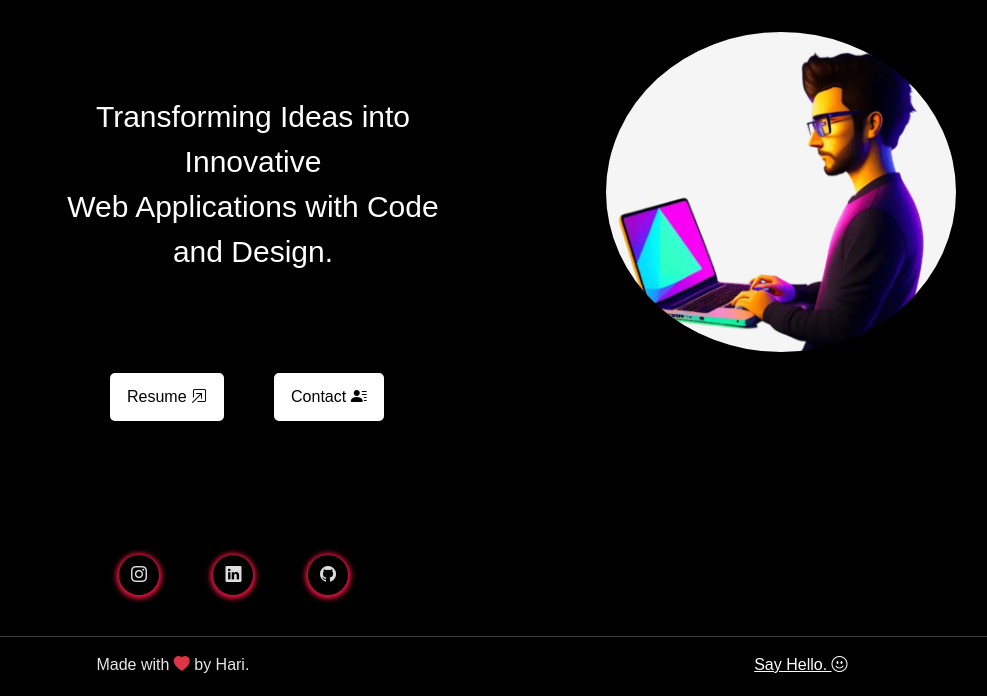
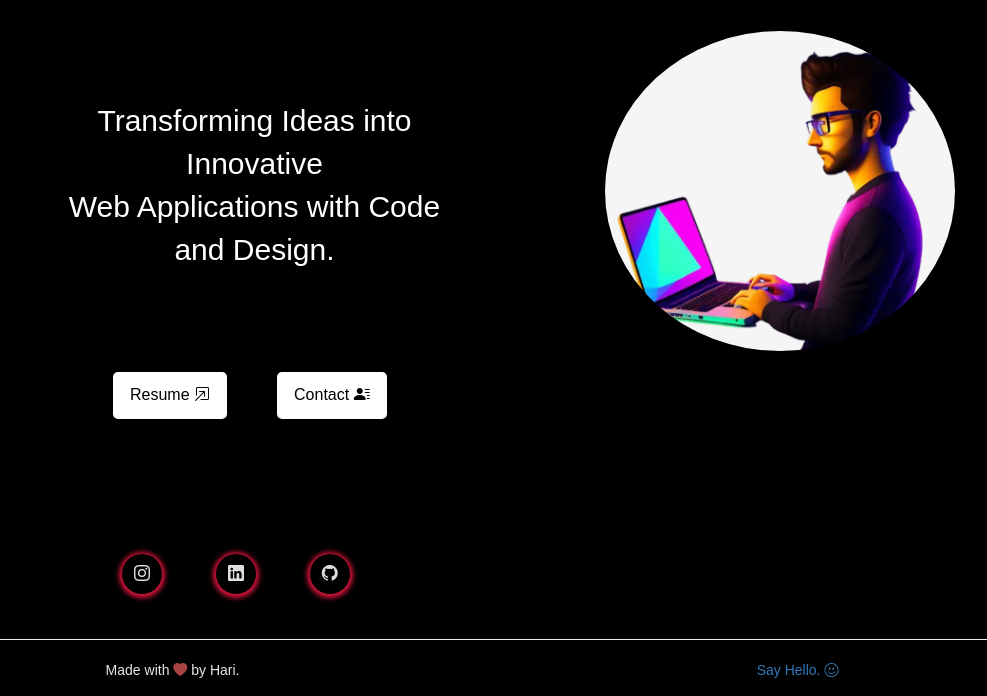
Before and after one commit to harinaik203/portfolio., a website: page public/index.html in a window 1280 px wide. Shown: the part 104-800 px from the top of the page, without its empty margins (168-1155 px from the left). Drawn offline with nearby package versions, Linux system fonts and the light colour scheme.

Commit message:
Final Code 4

```diff
--- a/public/index.html
+++ b/public/index.html
@@ -5,7 +5,7 @@
     <meta name="viewport" content="width=device-width, initial-scale=1.0">
     <title>Portfolio</title>
     <link rel="stylesheet" href="https://cdn.jsdelivr.net/npm/bootstrap-icons@1.5.0/font/bootstrap-icons.css">
-    <link rel="stylesheet" href="https://stackpath.bootstrapcdn.com/bootstrap/5.1.3/css/bootstrap.min.css">
+    <link rel="stylesheet" href="https://cdn.jsdelivr.net/npm/bootstrap@3.3.7/dist/css/bootstrap.min.css"
     <script src="https://stackpath.bootstrapcdn.com/bootstrap/5.1.3/js/bootstrap.bundle.min.js"></script>
     <link rel="stylesheet" href="./src/styles/index.css">
     <script src="./src/index.js"></script>
```
